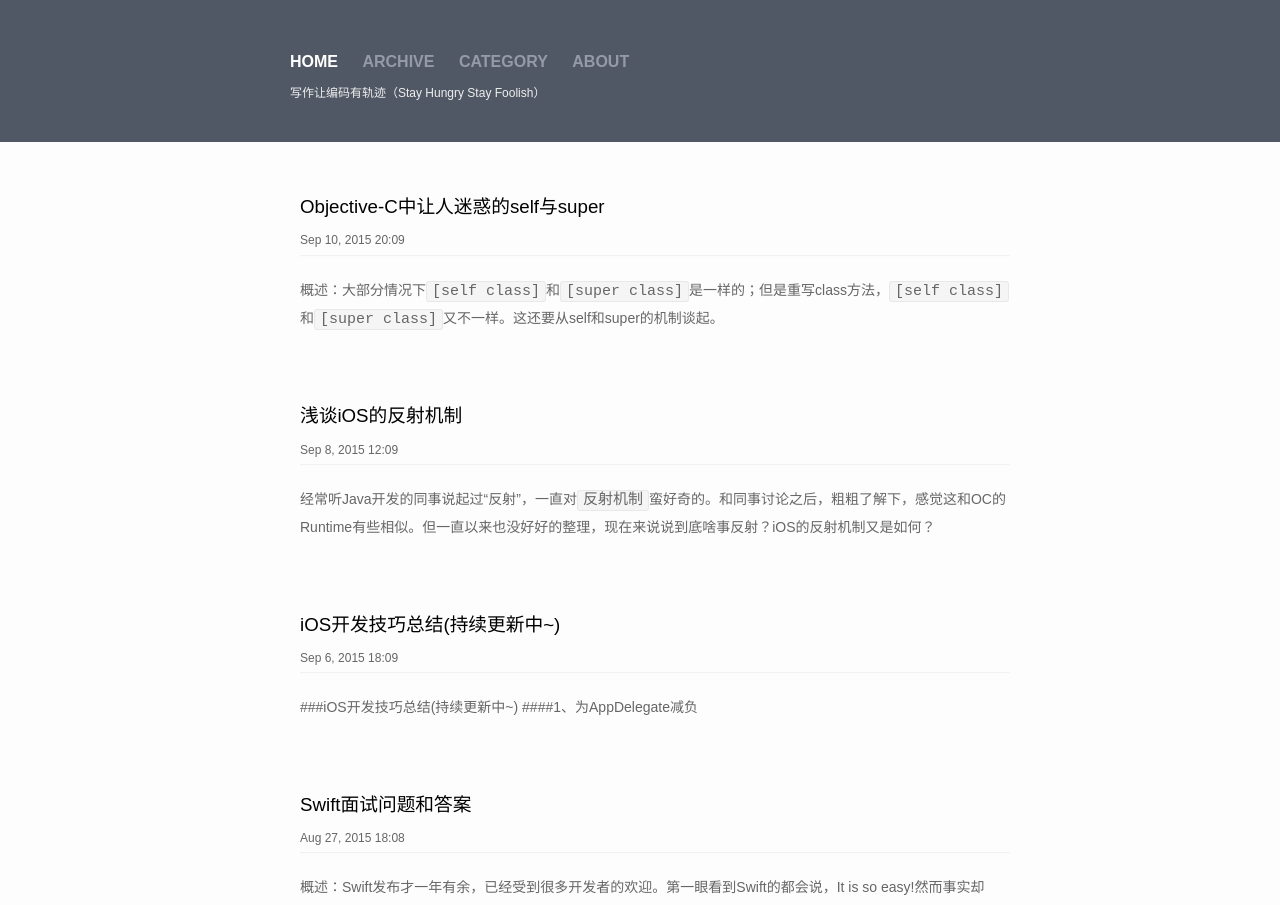
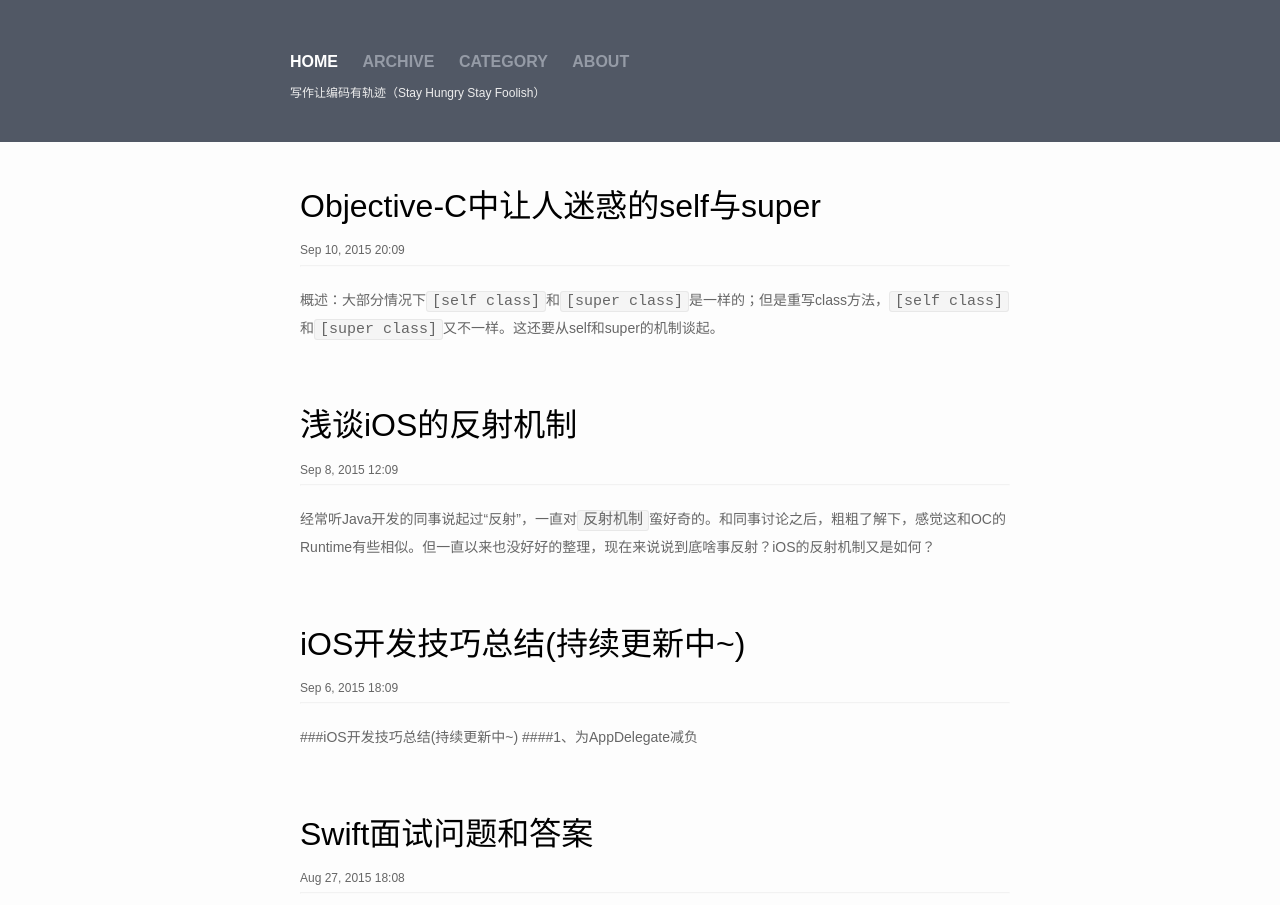
Before and after one commit to ace2github/cch, a Jekyll site: the page built from index.html, in a window 1280 px wide. Shown: the top 905 px of the page. Built offline with Jekyll 4.4.1, drawn with Linux system fonts in a browser that asks for light colours; Markdown is read by kramdown in place of the engine named in the settings; the list of posts is cut into pages by our own code.

Commit message:
modif config

```diff
--- a/index.html
+++ b/index.html
@@ -7,9 +7,9 @@ layout: default
     {% for post in paginator.posts %}
       <li>
         <br>
-        <h3>
+        <h1>
           <a class="post-link" href="{{ post.url | prepend: site.baseurl }}">{{ post.title }}</a>
-        </h3>
+        </h1>
         <span class="post-meta">{{ post.date | date: "%b %-d, %Y %H:%m" }}</span>
         <hr id="line">
 		<div class="content">
```
